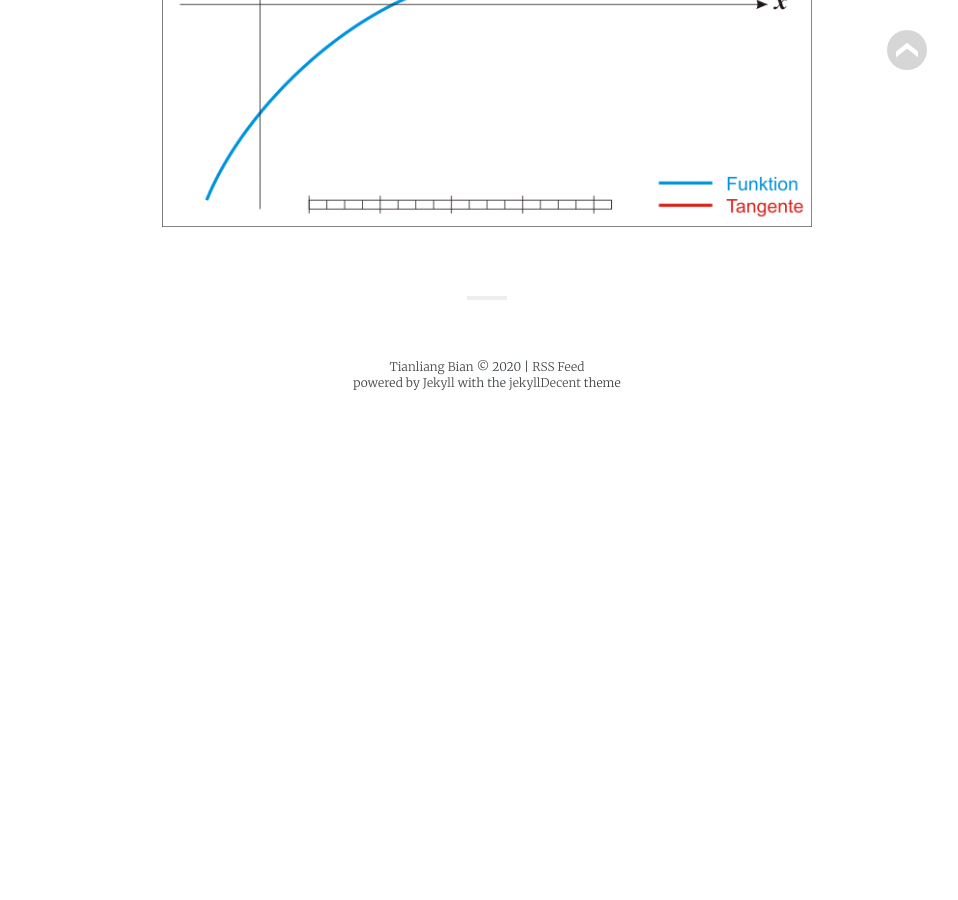
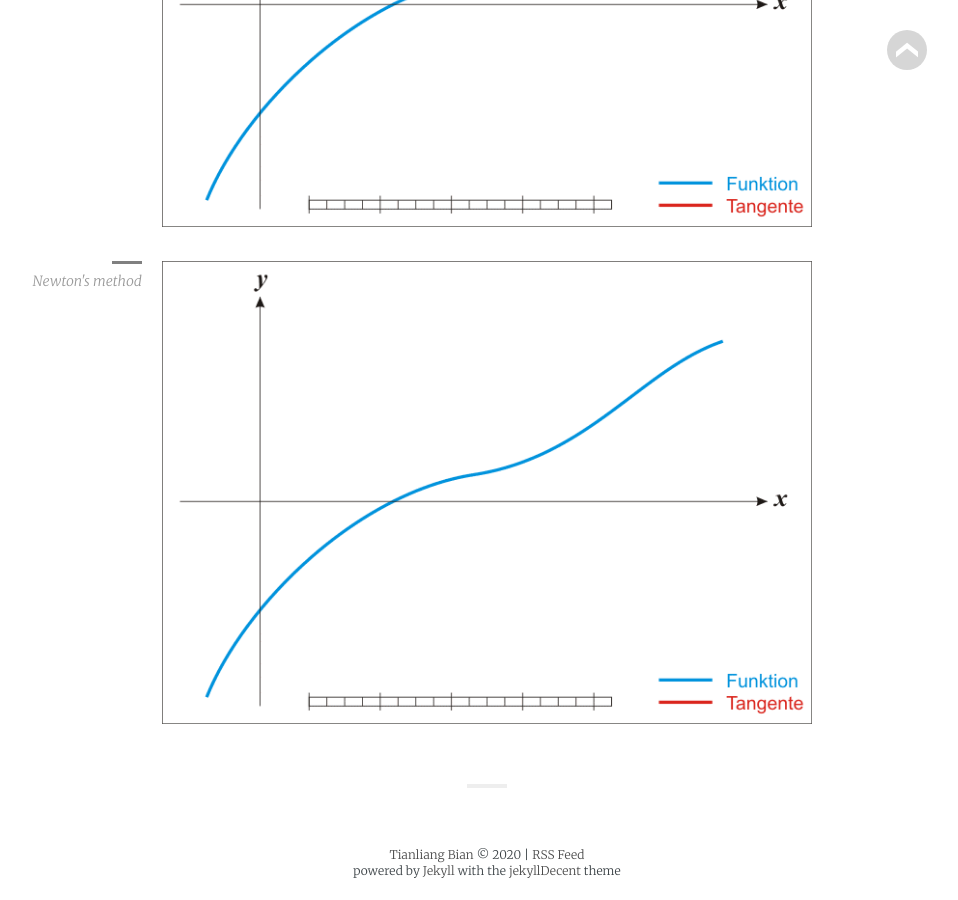
Before and after one commit to TyrionBian/tyrionbian.github.io, a Jekyll site: the page built from _posts/2020-06-05-Newton's method.md, in a window 1280 px wide and 900 px high, scrolled down 976 px. Shown: the whole window, without its empty margins (153-1111 px from the left). Built offline with Jekyll 4.4.1, drawn with Linux system fonts in a browser that asks for light colours; some web fonts are replaced; formulas are drawn with MathJax 3; before the commit the page ends 1387 px from its top, so only the background shows below that.

Commit message:
Update 2020-06-05-Newton's method.md

```diff
--- a/_posts/2020-06-05-Newton's method.md
+++ b/_posts/2020-06-05-Newton's method.md
@@ -13,3 +13,9 @@ To get us started, let's consider Newton's method for finding a zero of a functi
 
 
 ![Newton's method]({{ "/images/NewtonIteration_Ani.gif" | absolute_url }})
+
+
+<figure>
+   <img src="{{ "/images/NewtonIteration_Ani.gif" | absolute_url }}" />
+   <figcaption>Newton's method</figcaption>
+</figure>
```
